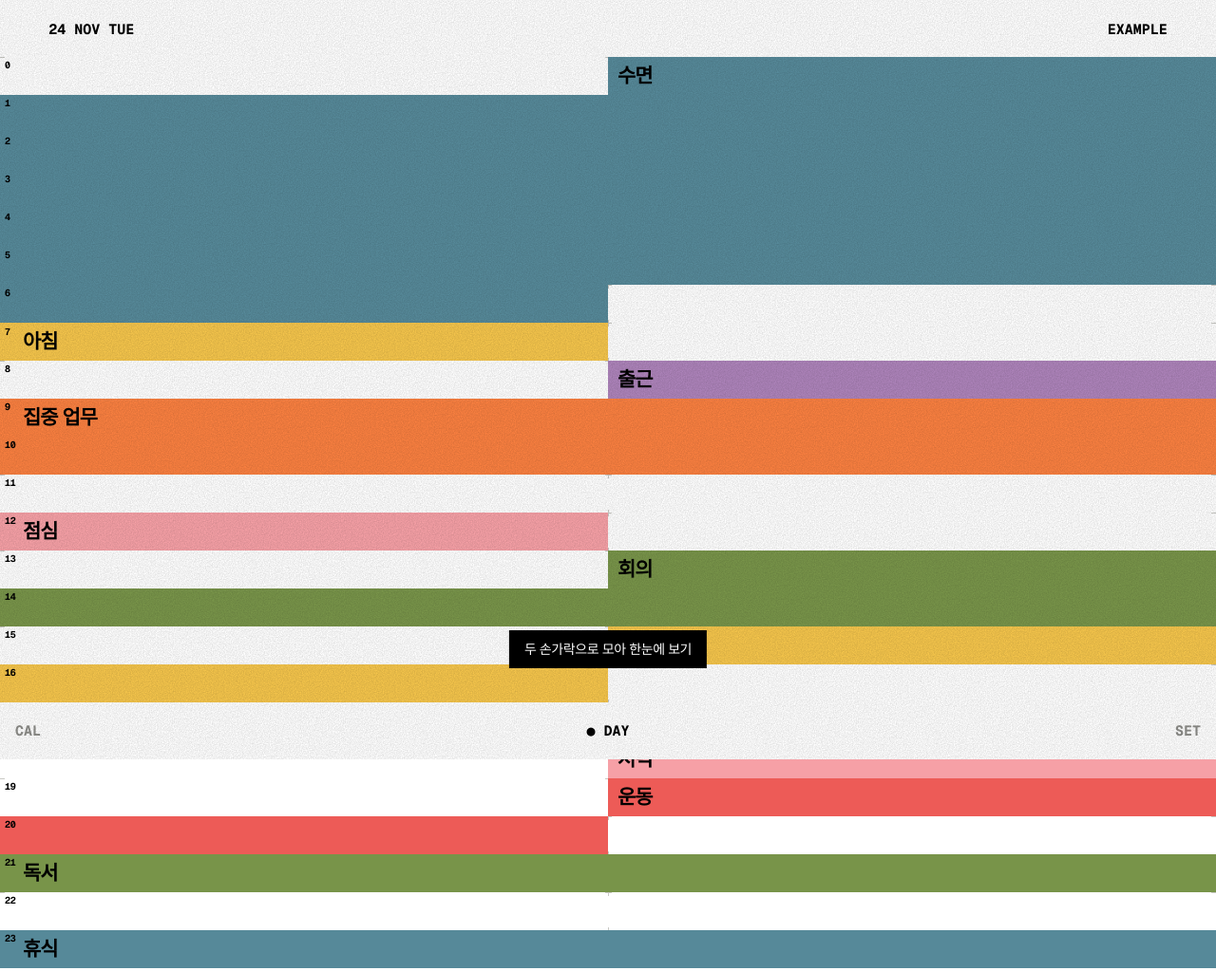
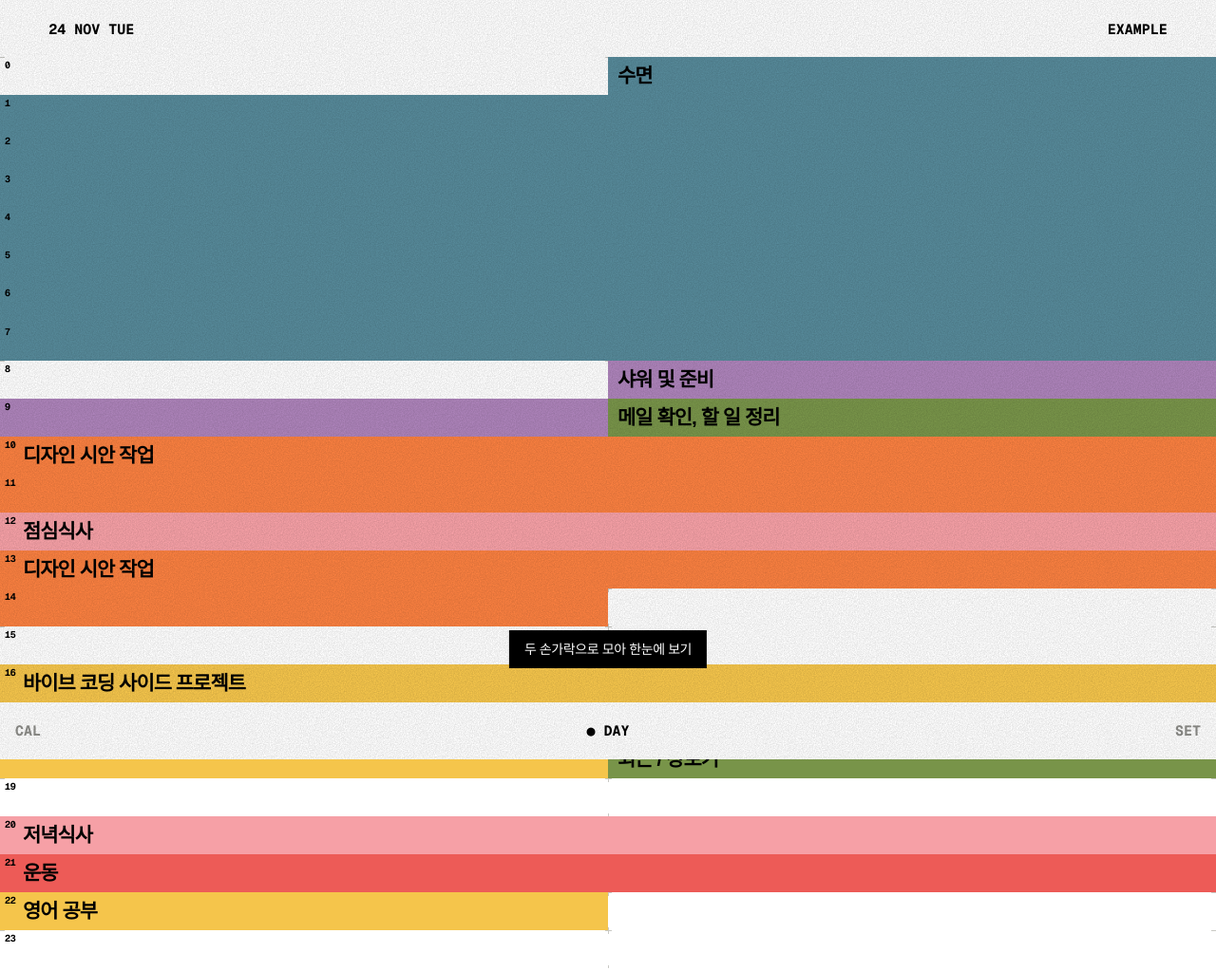
Before and after one commit to jdworkroom/48BLOCKS, a plain HTML site: page index.html in a window 1280 px wide. Shown: the whole page at 95% size. Drawn offline with Linux system fonts and the light colour scheme; a web font is replaced by a local one.

Commit message:
Example day: user-edited schedule

```diff
--- a/index.html
+++ b/index.html
@@ -619,7 +619,7 @@ function updateNowLine(){const g=$('grid');let l=$('nowLine');if(!l){l=node('div
 /* ===== example day for brand-new users ===== */
 const EX_P=["#fa8040","#568999","#789449","#f6a0a6","#f5c54b","#ad83ba","#ed5b57"];
 const EXAMPLE_DATA=(()=>{const d=Array(48).fill(null),put=(a,b,name,c)=>{for(let i=a;i<b;i++)d[i]={name,color:EX_P[c]}};
- put(1,13,'수면',1);put(14,15,'아침',4);put(17,18,'출근',5);put(18,22,'집중 업무',0);put(24,25,'점심',3);put(27,30,'회의',2);put(31,33,'메일 정리',4);put(37,38,'저녁',3);put(39,41,'운동',6);put(42,44,'독서',2);put(46,48,'휴식',1);return d})();
+ put(1,16,'수면',1);put(17,19,'샤워 및 준비',5);put(19,20,'메일 확인, 할 일 정리',2);put(20,24,'디자인 시안 작업',0);put(24,26,'점심식사',3);put(26,29,'디자인 시안 작업',0);put(32,37,'바이브 코딩 사이드 프로젝트',4);put(37,38,'퇴근 / 장보기',2);put(40,42,'저녁식사',3);put(42,44,'운동',6);put(44,45,'영어 공부',4);return d})();
 let exampleMode=false;
 function hasRecords(){for(let i=0;i<records.length;i++){const k=records.key(i);if(k.startsWith(uid+'.')&&validDay(k.slice(uid.length+1))){try{if((JSON.parse(records.getItem(k))||[]).some(Boolean))return true}catch{}}}return false}
 function canShowExample(){return day===dateKey(new Date())&&!hasRecords()}
```
